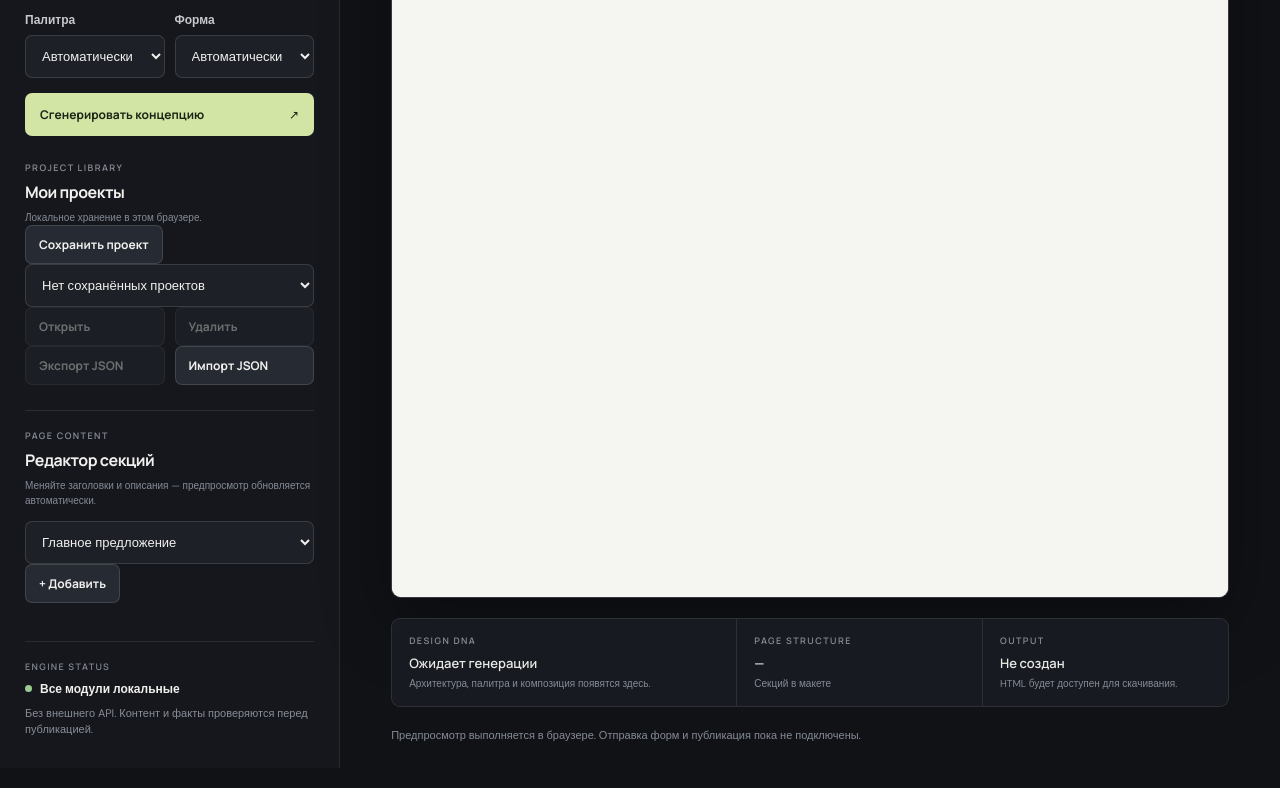
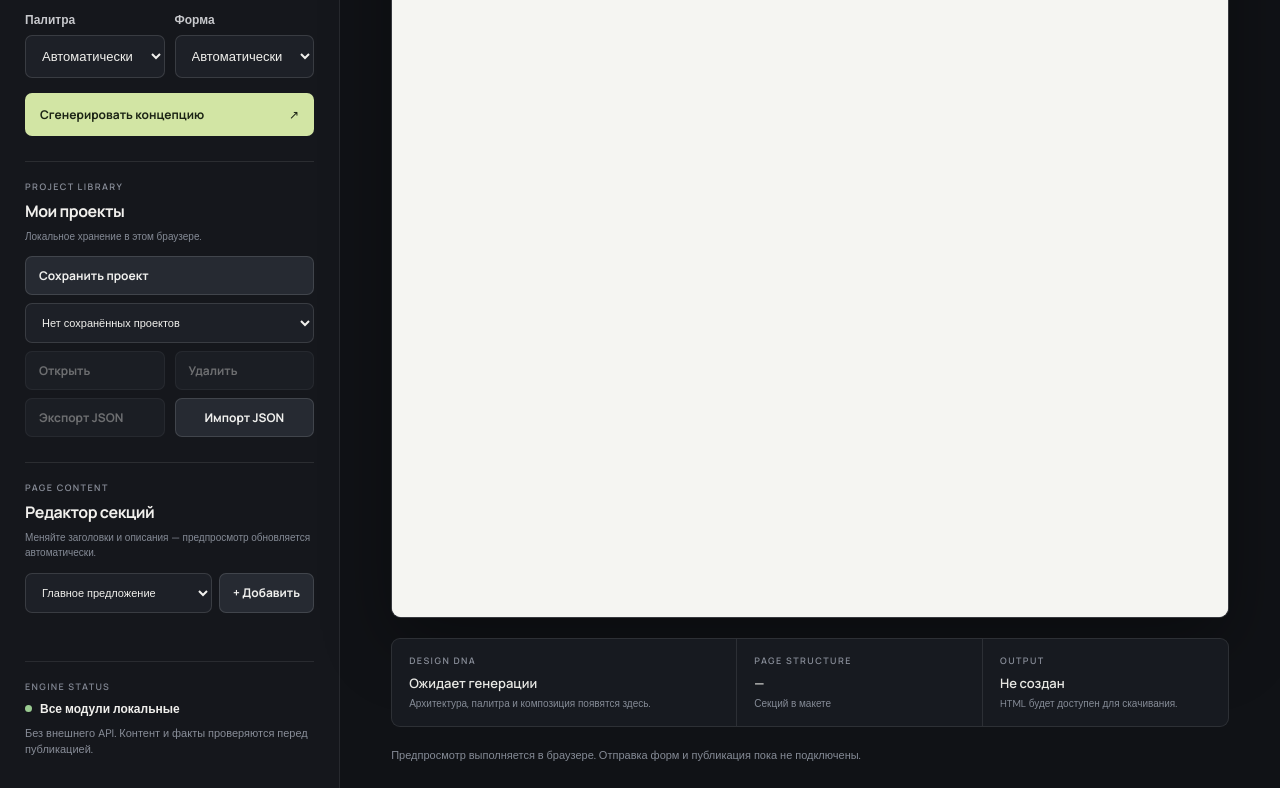
Before and after one commit to marcostavar24633-cyber/unique-design-studio, a website with bundled scripts: page app/index.html in a window 1280 px wide. Shown: the part 868-1656 px from the top of the page. Built offline with nearby package versions, Linux system fonts and the light colour scheme.

Commit message:
Style local project library and section ordering controls

```diff
--- a/app/styles.css
+++ b/app/styles.css
@@ -28,3 +28,16 @@ form{display:grid;gap:15px}label{display:grid;gap:7px;color:#c7c8cc;font-size:12
 .section-editor-fields{padding:0 10px 12px;display:grid;gap:10px}
 .section-field{display:grid;gap:6px;color:#aeb2bb;font-size:10px;font-weight:600}
 .section-field input,.section-field textarea{font-size:12px;padding:9px 10px}
+
+.project-shelf{border-top:1px solid #ffffff18;padding-top:18px;display:grid;gap:12px}
+.shelf-actions{display:grid;gap:8px}
+.shelf-actions select{font-size:11px}
+.shelf-actions .field-row{grid-template-columns:1fr 1fr}
+.import-label{display:flex;align-items:center;justify-content:center;cursor:pointer;text-align:center}
+.section-add-row{display:grid;grid-template-columns:minmax(0,1fr) auto;gap:7px;margin-bottom:10px}
+.section-add-row select{min-width:0;font-size:11px}
+.section-order-actions{display:flex;gap:5px;padding:0 10px 10px}
+.section-order-actions button{border:1px solid #ffffff22;border-radius:5px;background:#252a32;color:#d5d7da;padding:6px 8px;font:10px 'DM Sans',sans-serif;cursor:pointer}
+.section-order-actions button:disabled{opacity:.35;cursor:not-allowed}
+.section-order-actions .danger-action{margin-left:auto;color:#f0a7a7}
+.download-button{white-space:nowrap}
```
